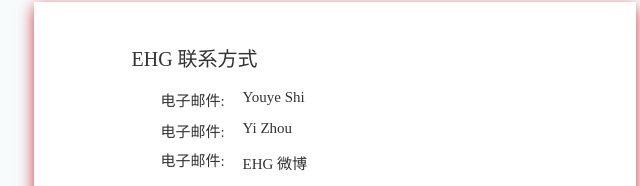
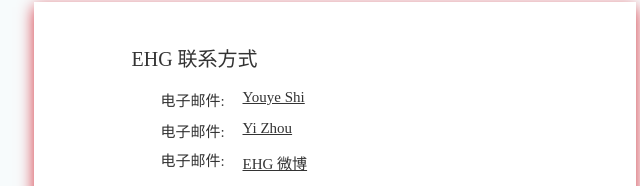
Before and after one commit to sromerovicente13/ehgchina, a plain HTML site: page lianxi.html in a window 1280 px wide. Shown: the part 713-899 px from the top of the page, 315-955 px from the left. Drawn offline with Linux system fonts and the light colour scheme.

Commit message:
email
ema

```diff
--- a/lianxi.html
+++ b/lianxi.html
@@ -255,7 +255,7 @@
       <div id="u241" class="ax_default paragraph">
         <div id="u241_div" class=""></div>
         <div id="u241_text" class="text ">
-          <p><span style="font-family:'应用字体';">Youye Shi</span></p>
+          <p><span style="font-family:'应用字体';"><a href="mailto:youyechapman@ehgcambridge.com " target="_top">Youye Shi</span></p>
         </div>
       </div>
 
@@ -263,7 +263,7 @@
       <div id="u242" class="ax_default paragraph">
         <div id="u242_div" class=""></div>
         <div id="u242_text" class="text ">
-          <p><span style="font-family:'应用字体';">Yi Zhou</span></p>
+          <p><span style="font-family:'应用字体';"><a href="mailto:yizhou@ehgcambridge.com" target="_top">Yi Zhou</span></p>
         </div>
       </div>
 
@@ -271,7 +271,7 @@
       <div id="u243" class="ax_default paragraph">
         <div id="u243_div" class=""></div>
         <div id="u243_text" class="text ">
-          <p><span style="font-family:'应用字体';">EHG 微博</span></p>
+          <p><span style="font-family:'应用字体';"><a href="https://weibo.com/loveandhelp?is_all=1">EHG 微博</span></p>
         </div>
       </div>
     </div>
```
